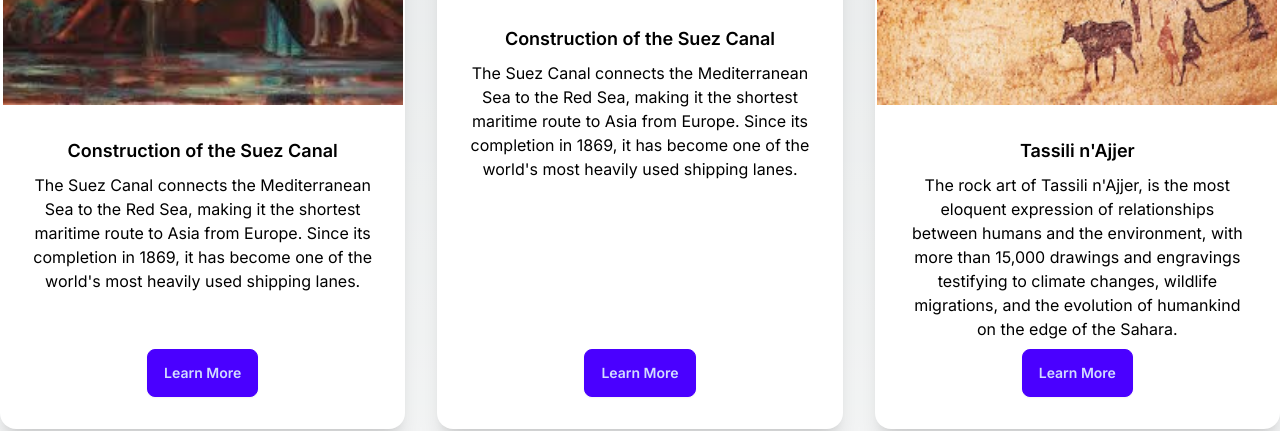
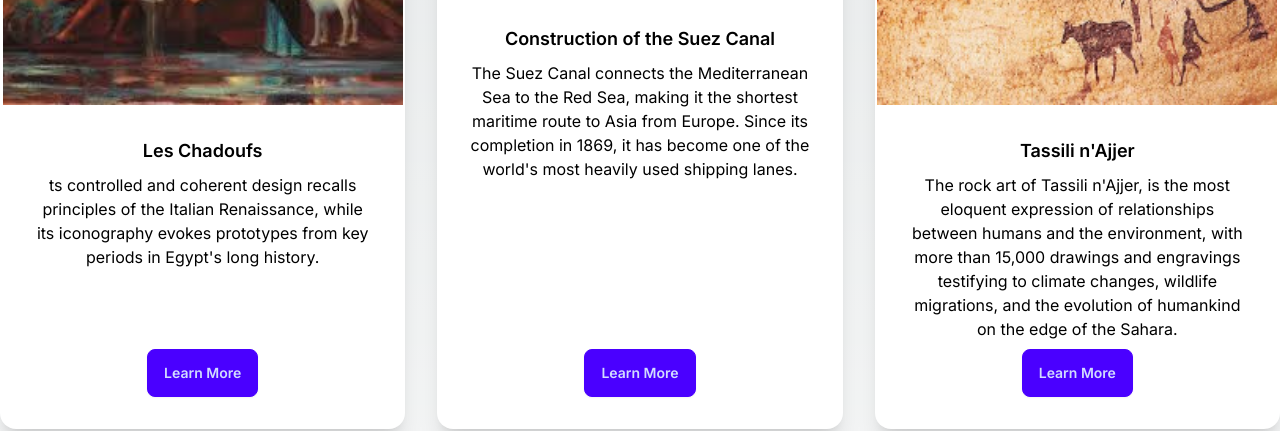
Before and after one commit to DevomB/Historical-Art-Gallery, a Next.js app: page / in a window 1280 px wide. Shown: the part 1320-1751 px from the top of the page. Built offline with nearby package versions, Linux system fonts and the light colour scheme.

Commit message:
New Text

```diff
--- a/src/app/page.tsx
+++ b/src/app/page.tsx
@@ -106,8 +106,8 @@
               <Image src="/Af--Les-Chad.jpg" alt="Suez Canal" width={400} height={128}/>
             </figure>
             <div className="card-body">
-              <h2 className="font-semibold leading-7 text-lg gap-2 items-center text-center">Construction of the Suez Canal</h2>
-              <p className="text-center">The Suez Canal connects the Mediterranean Sea to the Red Sea, making it the shortest maritime route to Asia from Europe. Since its completion in 1869, it has become one of the world&apos;s most heavily used shipping lanes.</p>
+              <h2 className="font-semibold leading-7 text-lg gap-2 items-center text-center">Les Chadoufs</h2>
+              <p className="text-center">ts controlled and coherent design recalls principles of the Italian Renaissance, while its iconography evokes prototypes from key periods in Egypt's long history.</p>
               <div className="card-actions self-center">
                 <button className="btn btn-primary">Learn More</button>
               </div>
```
